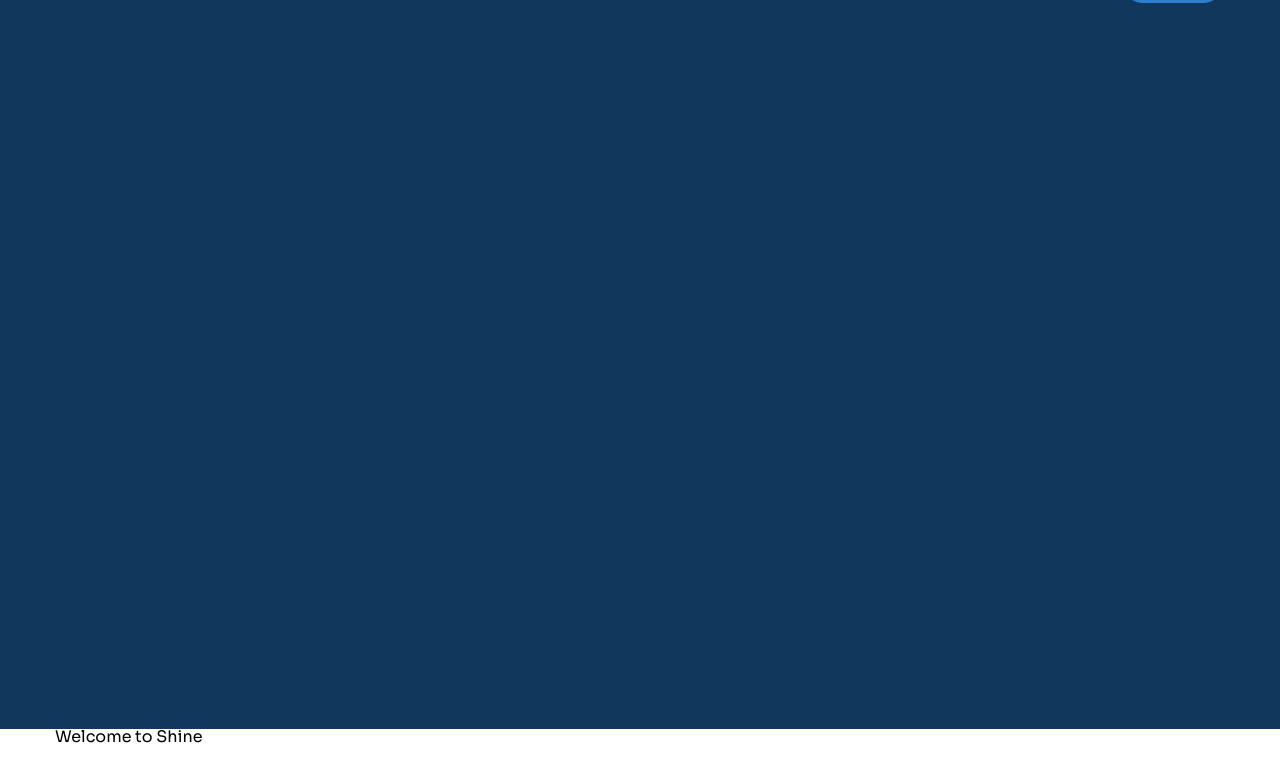
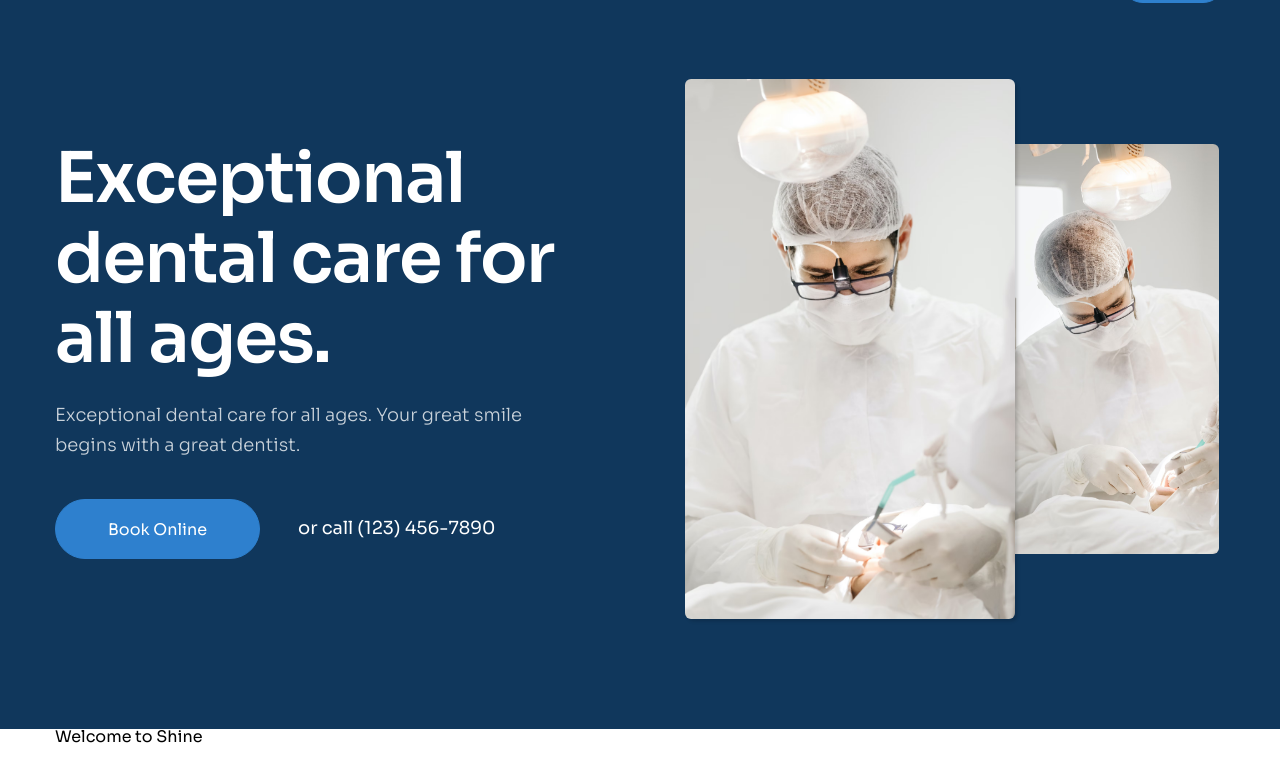
Before and after one commit to dinhdc1111/project03-htmlcss, a plain HTML site: page index.html in a window 1280 px wide. Shown: the part 71-852 px from the top of the page. Drawn offline with Linux system fonts and the light colour scheme.

Commit message:
style: :lipstick: ui hero

```diff
--- a/assets/css/style.css
+++ b/assets/css/style.css
@@ -155,4 +155,75 @@ a {
     background-color: #3d87cb;
 }
 
+/* Hero */
+.hero {
+    display: flex;
+    align-items: center;
+    margin-top: 76px;
+}
+
+.hero__content {
+    flex-shrink: 0;
+    width: 44.18%;
+}
+
+.hero__title {
+    color: #FFF;
+    font-size: 7rem;
+    font-weight: 600;
+    line-height: 1.14;
+    letter-spacing: -1.4px;
+}
+
+.hero__desc {
+    color: #C9D2DA;
+    font-size: 1.8rem;
+    font-weight: 300;
+    line-height: 1.66;
+    margin: 22px 0 38px;
+}
+
+.hero__order {
+    display: flex;
+    align-items: center;
+}
+
+.hero__order-call {
+    margin-left: 38px;
+    color: #FFF;
+    font-size: 1.8rem;
+    font-weight: 400;
+    line-height: 1.66;
+}
+
+.hero__group {
+    flex: 1;
+}
+
+.hero__images {
+    display: flex;
+    justify-content: flex-end;
+    align-items: center;
+}
+
+.hero__image {
+    border-radius: 6px;
+    object-fit: cover;
+}
+
+.hero__image:first-child {
+    width: 330px;
+    height: 540px;
+    z-index: 1;
+    box-shadow: rgba(0, 0, 0, 0.15) 2.4px 2.4px 3.2px;
+}
+
+.hero__image:last-child {
+    position: relative;
+    left: -6px;
+    border-radius: 0px 6px 6px 0px;
+    width: 210px;
+    height: 410px;
+}
+
 /* Footer */
--- a/index.html
+++ b/index.html
@@ -63,20 +63,23 @@
                     <div class="btn group-button__signup">Sign Up</div>
                 </div>
             </div>
-            <div class="hero">
-                <div class="hero__content">
-                    <div class="hero__content--title"></div>
-                    <div class="hero__content--desc"></div>
-                    <div class="hero__content--order">
-                        <div class="hero__content--order-btn"></div>
-                        <div class="hero__content--order-call"></div>
+            <section class="hero">
+                <section class="hero__content">
+                    <h1 class="hero__title">Exceptional dental care for all ages.</h1>
+                    <div class="hero__desc">Exceptional dental care for all ages. Your great smile begins with a great
+                        dentist.</div>
+                    <div class="hero__order">
+                        <div class="btn hero__order-btn">Book Online</div>
+                        <div class="hero__order-call">or call (123) 456-7890</div>
                     </div>
-                </div>
-                <!-- <div class="hero__photo">
-                    <img src="./assets/images/hero-2.avif" alt="">
-                    <img src="./assets/images/hero-1.avif" alt="">
-                </div> -->
-            </div>
+                </section>
+                <section class="hero__group">
+                    <figure class="hero__images">
+                        <img src="./assets/images/hero-2.avif" class="hero__image" alt="">
+                        <img src="./assets/images/hero-1.avif" class="hero__image" alt="">
+                    </figure>
+                </section>
+            </section>
         </div>
     </header>
     <main style="height: 5000px;">
```
